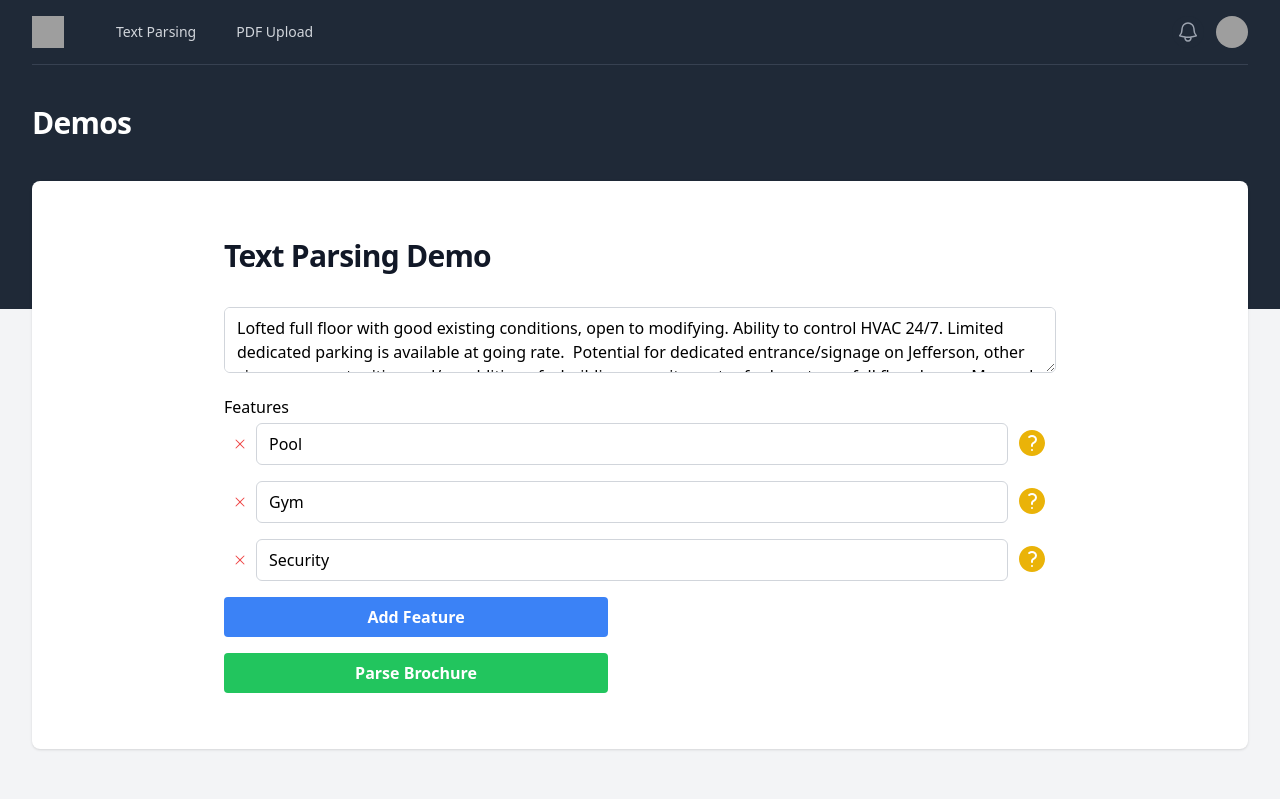
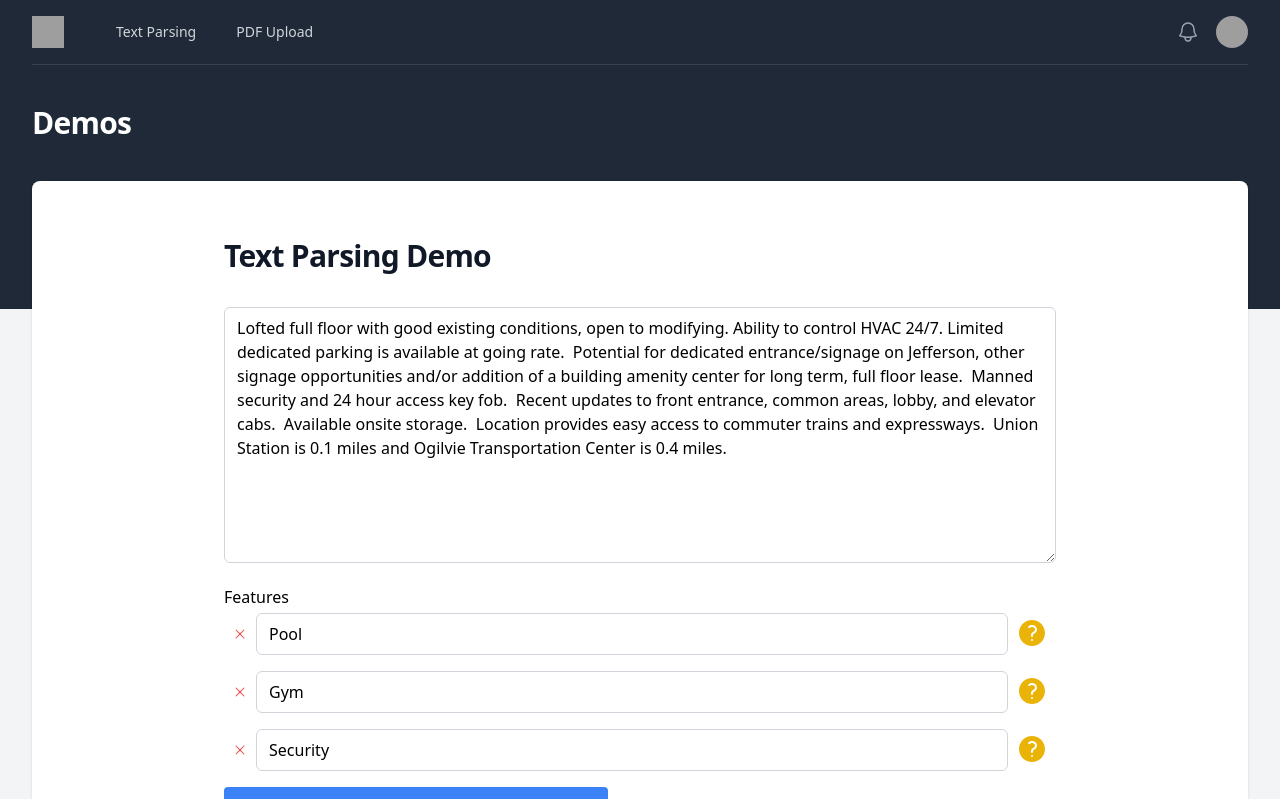
Before and after one commit to AustonianTX/cre-brochure-frontend, a Next.js app: page / in a window 1280 px wide. Shown: the top 799 px of the page. Built offline with nearby package versions, Linux system fonts and the light colour scheme; grey boxes are pictures that could not be loaded.

Commit message:
removed height on text area

```diff
--- a/src/components/BrochureForm.tsx
+++ b/src/components/BrochureForm.tsx
@@ -83,7 +83,7 @@ export default function BrochureForm() {
         name="brochureText"
         value={inputs.brochureText}
         onChange={handleInputChange}
-        className="h-64 border border-gray-300 rounded-md py-2 px-3 mb-4 focus:outline-none focus:ring-1 focus:ring-blue-500 focus:border-blue-500 w-full max-h-max"
+        className="h-64 border border-gray-300 rounded-md py-2 px-3 mb-4 focus:outline-none focus:ring-1 focus:ring-blue-500 focus:border-blue-500 w-full"
       />
 
       <label className="block font-medium mb-1">Features</label>
```
